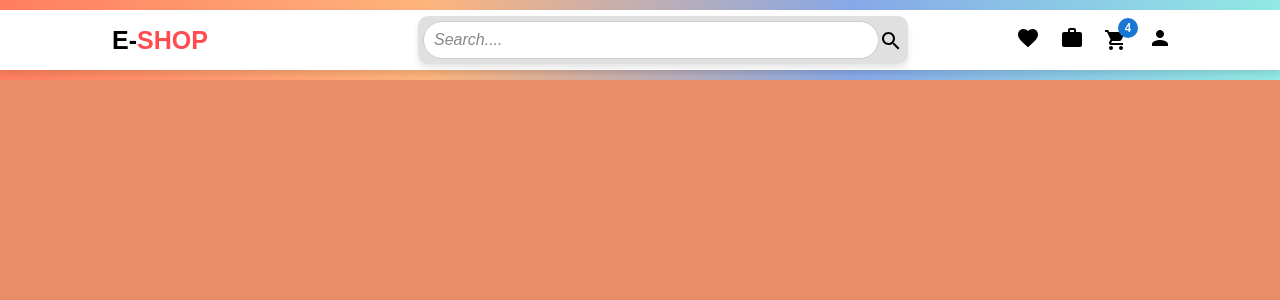
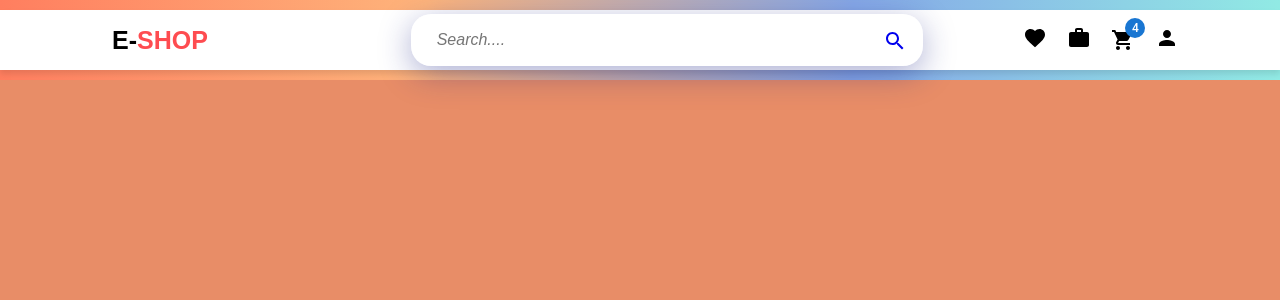
Before and after one commit to Mshanu-tech/e-shop, a React app in the folder frontend/: page / in a window 1280 px wide. Shown: the top 300 px of the page. Built offline with nearby package versions, Linux system fonts and the light colour scheme; the HTML template or start-up script is replaced by a standard one.

Commit message:
update user navbar

```diff
--- a/frontend/src/components/navbar/Navbar.jsx
+++ b/frontend/src/components/navbar/Navbar.jsx
@@ -27,6 +27,7 @@ function Navbar() {
                                     <input className="searchinput" type="text" placeholder="Search...." />
                                     <a href="#"><SearchIcon className="search-icon" style={{ paddingTop: "6px" }} /></a>
                                 </div>
+
                                 <ul className="navbar_user">
                                     <li><a href="#"><FavoriteOutlinedIcon className="search-icon" /></a></li>
                                     <li><a href="#"><WorkIcon className="search-icon" /></a></li>
--- a/frontend/src/components/navbar/style.css
+++ b/frontend/src/components/navbar/style.css
@@ -64,44 +64,31 @@ body {
 }
 
 .searchinputdiv {
-    background-color: rgba(0, 0, 0, 0.12);
+    background: rgba(255, 255, 255, 0.2);
+    backdrop-filter: blur(10px);
     display: flex;
     align-items: center;
     width: 50%;
-    padding: 5px;
-    border-radius: 10px;
-    box-shadow: 0 4px 6px rgba(0, 0, 0, 0.1);
+    padding: 5px 15px;
+    border-radius: 20px;
+    box-shadow: 0 8px 32px 0 rgba(31, 38, 135, 0.37);
+    border: 1px solid rgba(255, 255, 255, 0.18);
     transition: box-shadow 0.3s ease;
 }
 
 .searchinput {
     width: 100%;
-    border-radius: 20px;
-    height: 36px;
-    border: 1px solid #ccc;
+    border-radius: 10px;
+    height: 40px;
+    border: none;
     padding: 0 10px;
     font-size: 16px;
-    transition: border 0.3s ease, box-shadow 0.3s ease;
+    background: transparent;
     outline: none;
 }
 
-.searchinput:focus {
-    border: 1px solid #007BFF;
-    box-shadow: 0 0 8px rgba(0, 123, 255, 0.5);
-}
-
 .searchinput::placeholder {
-    color: #888;
     font-style: italic;
-}
-
-.search-icon {
-    color: black;
-    transition: color 0.3s ease;
-}
-
-.search-icon:hover {
-    color: #007BFF;
 }
 
 .navbar_user_side {
```
